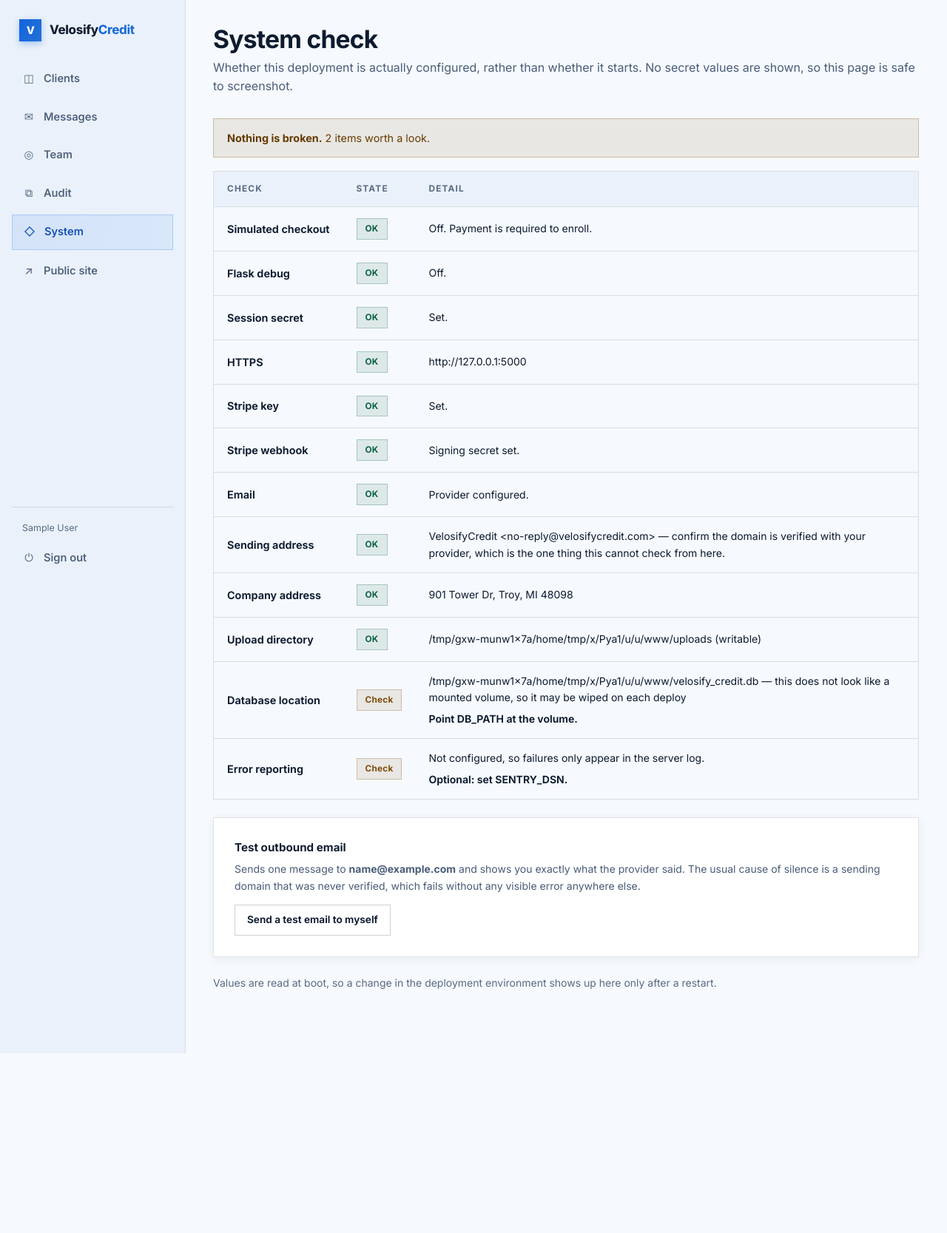
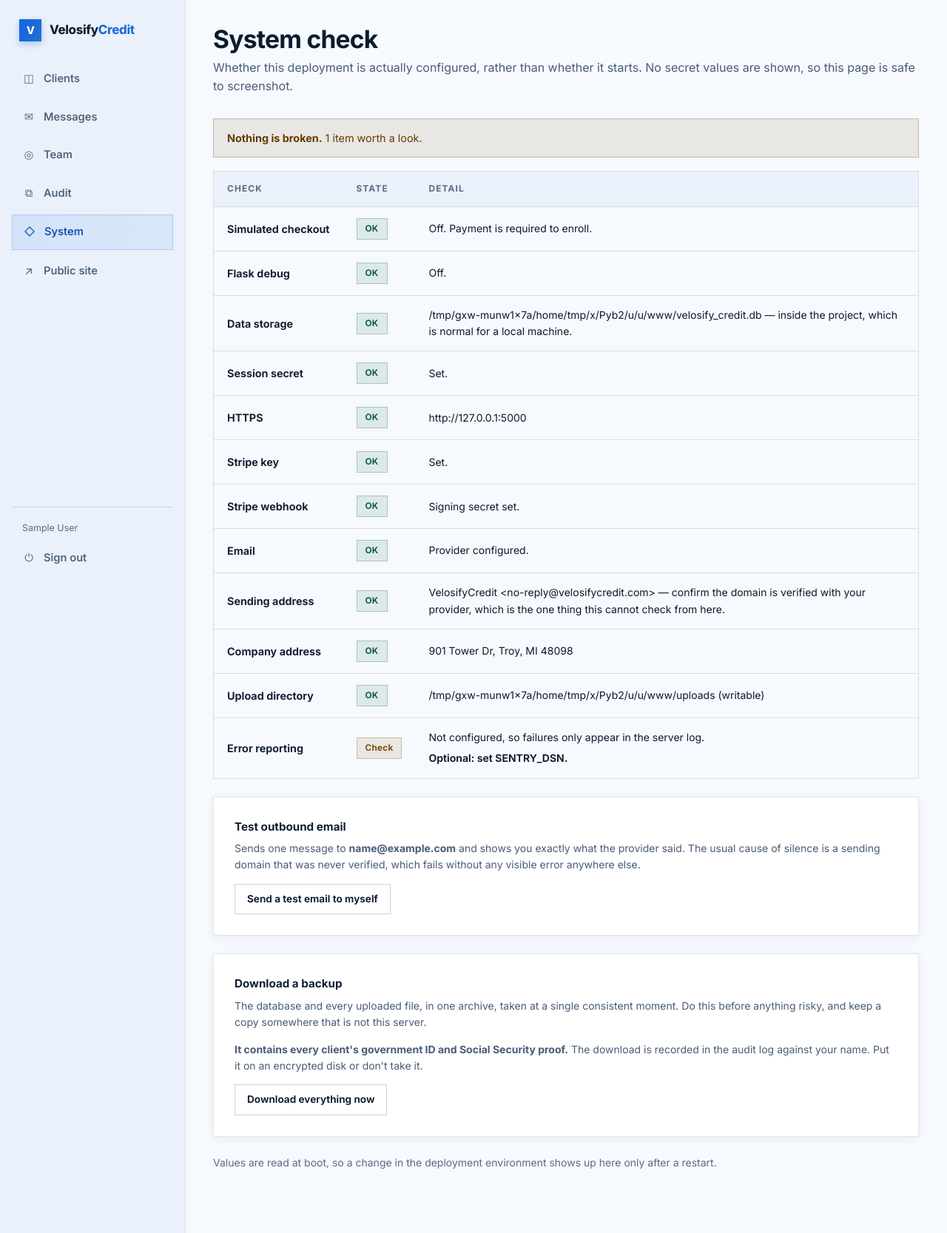
Before and after one commit to velosify/velosify-credit, a Flask app: page /admin/system in a window 1280 px wide. Shown: the whole page at 74% size. Before the commit the page ends 1424 px from the top, so only its background shows below. Run offline with Flask 3, Linux system fonts and the light colour scheme; the visitor is signed in with stand-in values (Sample User, id 1); data comes from the database, SQL or seed files in the repository; data that the repository does not hold is empty.

Commit message:
Keep client data on a volume, and refuse to be quiet when it is not

```diff
--- a/app.py
+++ b/app.py
@@ -22,7 +22,9 @@ import logging
 import os
 import re
 import secrets
+import shutil
 import sys
+import tempfile
 from datetime import datetime, timedelta, timezone
 from pathlib import Path
 
@@ -124,6 +126,24 @@ def _fingerprinted_url_for() -> dict:
 
 app.teardown_appcontext(database.close_db)
 database.init_db()
+
+if config.STORAGE_AT_RISK:
+    # Loud, and at boot, because the failure it describes is silent. The app
+    # starts perfectly well on an empty database; the only symptom is that
+    # everybody's clients are gone, and by then the previous container has
+    # been destroyed and there is nothing to recover.
+    print(
+        "\n" + "!" * 72 +
+        "\n  DATA IS ON EPHEMERAL STORAGE AND WILL BE LOST ON THE NEXT DEPLOY"
+        f"\n  database: {config.DB_PATH}"
+        f"\n  uploads:  {config.UPLOAD_DIR}"
+        "\n"
+        "\n  Both are inside the application directory, which this platform"
+        "\n  rebuilds on every deploy. Attach a volume and set DATA_DIR to"
+        "\n  its mount path (for example DATA_DIR=/data).\n"
+        + "!" * 72 + "\n",
+        flush=True,
+    )
 
 if config.BILLING_ENABLED and HAS_STRIPE:
     stripe.api_key = config.STRIPE_SECRET_KEY
@@ -2050,6 +2070,26 @@ def admin_system():
     else:
         add("Flask debug", "ok", "Off.")
 
+    # First in the list on purpose: it is the only check here whose failure
+    # destroys data that cannot be got back.
+    if config.STORAGE_AT_RISK:
+        add("Data storage", "fail",
+            f"The database is at {config.DB_PATH} and uploads at "
+            f"{config.UPLOAD_DIR}, both inside the application directory. "
+            f"This host rebuilds that directory on every deploy, so every "
+            f"client, document and message is erased each time you ship, "
+            f"with no error and nothing to restore from.",
+            "Attach a volume in your host's dashboard, mount it at /data, "
+            "then set DATA_DIR=/data and redeploy.")
+    elif config.STORAGE_EPHEMERAL:
+        add("Data storage", "ok",
+            f"{config.DB_PATH} — inside the project, which is normal for a "
+            f"local machine.")
+    else:
+        add("Data storage", "ok",
+            f"{config.DB_PATH}, outside the application directory, so a "
+            f"deploy leaves it alone.")
+
     if not config.SECRET_KEY_PROVIDED:
         add("Session secret", "fail",
             "No SECRET_KEY is set, so one is generated per process. Everyone "
@@ -2126,12 +2166,12 @@ def admin_system():
         f"{config.UPLOAD_DIR} ({'writable' if writable else 'NOT writable'})",
         "" if writable else "Check the mounted volume.")
 
-    on_volume = str(config.DB_PATH).startswith(("/data", "/mnt", "/var/lib"))
-    add("Database location", "ok" if on_volume else "warn",
-        str(config.DB_PATH) + ("" if on_volume else
-        " — this does not look like a mounted volume, so it may be wiped on "
-        "each deploy"),
-        "" if on_volume else "Point DB_PATH at the volume.")
+    # There used to be a second check here guessing at whether DB_PATH looked
+    # like a volume, reported as a yellow "warn" among several other yellows.
+    # It was right, and it was ignored, and the client list was wiped. "Data
+    # storage" above replaces it: same question, asked from what the platform
+    # actually does rather than from what the path looks like, and reported as
+    # a failure because that is what it is.
 
     add("Error reporting", "ok" if config.SENTRY_DSN else "warn",
         "Sentry configured." if config.SENTRY_DSN else
@@ -2178,6 +2218,51 @@ def admin_test_email():
     else:
         flash(f"The mail provider refused it: {mailer.last_error}", "error")
     return redirect(url_for("admin_system"))
+
+
+@app.post("/admin/system/backup")
+@require_admin
+def admin_backup():
+    """Download everything, right now, as one archive.
+
+    The database is copied with SQLite's own online backup API rather than by
+    reading the file, so the copy is a single consistent point in time even
+    while people are using the app. The uploads ride along, because a
+    database that references files nobody has is not a backup of anything.
+
+    This archive is every client's government ID and Social Security proof in
+    one file. Downloading it is recorded, and it belongs on an encrypted disk
+    or nowhere.
+    """
+    import backup as backup_tool
+
+    actor = current_user()
+    work = Path(tempfile.mkdtemp(prefix="vc-backup-"))
+    try:
+        archive = backup_tool.create(work)
+    except Exception as exc:                      # noqa: BLE001
+        app.logger.exception("backup failed")
+        audit("admin.backup_failed", actor=actor, detail=str(exc)[:200])
+        get_db().commit()
+        flash(f"The backup could not be made: {exc}", "error")
+        return redirect(url_for("admin_system"))
+
+    audit("admin.backup_downloaded", actor=actor,
+          detail=f"{archive.name}, {archive.stat().st_size} bytes")
+    get_db().commit()
+
+    response = send_file(str(archive), as_attachment=True,
+                         download_name=archive.name,
+                         mimetype="application/gzip")
+
+    # The file is streamed from a temporary directory, so it is removed once
+    # the response has actually been written rather than on the way out of
+    # this function.
+    @response.call_on_close
+    def _cleanup():
+        shutil.rmtree(work, ignore_errors=True)
+
+    return response
 
 
 @app.post("/admin/team/invite")
--- a/templates/admin/system.html
+++ b/templates/admin/system.html
@@ -74,6 +74,26 @@
   </form>
 </div>
 
+<div class="card mt-2">
+  <div class="card-title" style="font-size:.95rem">Download a backup</div>
+  <p class="small muted">
+    The database and every uploaded file, in one archive, taken at a single
+    consistent moment. Do this before anything risky, and keep a copy
+    somewhere that is not this server.
+  </p>
+  <p class="small muted">
+    <strong>It contains every client's government ID and Social Security
+    proof.</strong> The download is recorded in the audit log against your
+    name. Put it on an encrypted disk or don't take it.
+  </p>
+  <form method="post" action="{{ url_for('admin_backup') }}">
+    {{ csrf_field() }}
+    <button class="btn btn-ghost btn-sm" type="submit" data-busy="Packing…">
+      Download everything now
+    </button>
+  </form>
+</div>
+
 <p class="small faint mt-2">
   Values are read at boot, so a change in the deployment environment shows up
   here only after a restart.
--- a/templates/base_app.html
+++ b/templates/base_app.html
@@ -108,6 +108,24 @@
   </aside>
 
   <main class="app-main">
+    {#  Not dismissible, and on every staff page rather than tucked into
+        settings. Losing the client list is the worst thing this application
+        can do, it happens silently, and it happens on a schedule nobody
+        chooses. It stops the moment the volume is attached. #}
+    {% if is_staff and cfg.STORAGE_AT_RISK %}
+      <div class="alert alert-error" style="margin-bottom:20px">
+        <strong>Everything here will be erased by the next deploy.</strong>
+        Clients, documents and messages are being written inside the app
+        itself, and this host rebuilds that on every deploy.
+        {% if is_admin %}
+          Attach a volume and set <code>DATA_DIR</code> to its mount path.
+          <a href="{{ url_for('admin_system') }}" style="text-decoration:underline">See system status</a>.
+        {% else %}
+          Tell an administrator before you put real work in.
+        {% endif %}
+      </div>
+    {% endif %}
+
     {% with messages = get_flashed_messages(with_categories=true) %}
       {% if messages %}
         {% for category, message in messages %}
```
Also changed, not shown: config.py (+39 -3 lines), README.md, 1 other file.
